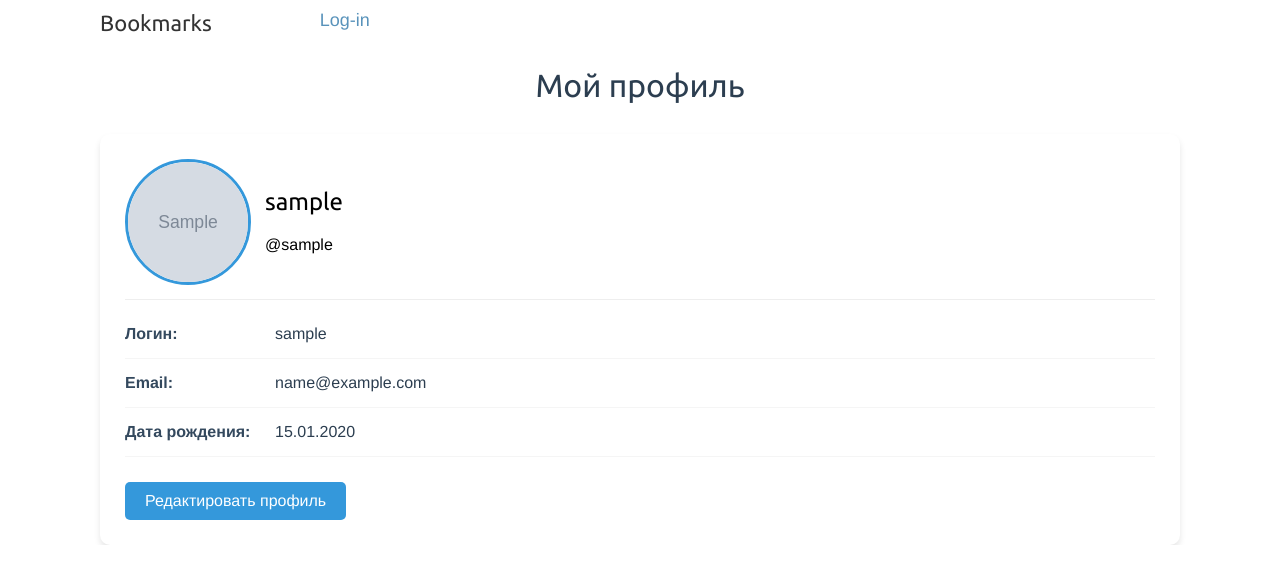
After one commit to Dmitriy3388/trofimovGI, a Django app: template warehouse/account/templates/account/profile.html in a window 1280 px wide. The commit adds this page. Shown: the top 584 px of the page. Run offline with Django 4.2, Linux system fonts and the light colour scheme; the template is opened without the code that fills it: most values are stand-ins (such as "Sample title", 1, 10 or a date in 2020); grey boxes marked "Sample" are stand-in pictures.

Commit message:
Стили профиля

```diff
--- /dev/null
+++ b/warehouse/account/static/css/base.css
@@ -0,0 +1,448 @@
+@import url(//fonts.googleapis.com/css?family=Ubuntu);
+
+body {
+    margin:0;
+    padding:0;
+    font-family:helvetica, sans-serif;
+}
+
+h1, h2, h3, h4, h5 , h6 {
+    font-family: 'Ubuntu', sans-serif; font-weight:normal;
+}
+
+a {
+    text-decoration:none;
+    color:#5993bb;
+}
+
+a:hover {
+    color:#77b6e2;
+}
+
+a.button, input[type="submit"] {
+    color:#fff;
+    background:#5993bb;
+    border-radius:4px;
+    padding:10px 20px;
+    font-size:14px;
+    border:0;
+}
+
+a.button.light {
+    color:#666;
+    background:#ededed;
+}
+
+.text-left {
+    text-align:left;
+}
+
+.text-right {
+    text-align:right;
+}
+
+table {
+    width:100%;
+    border-spacing:0;
+    border-collapse: collapse;
+}
+
+table th, table td {
+    text-align:left;
+    font-size:14px;
+    padding:10px;
+    margin:0;
+}
+
+tbody tr:nth-child(odd) {
+    background:#efefef;
+}
+
+tbody tr.subtotal {
+    background:#ccc;
+}
+
+thead th, tbody tr.total {
+    background:#5993bb;
+    color:#fff;
+    font-weight:bold;
+}
+
+table.ordercart {
+    margin-bottom:40px;
+}
+
+table.ordercart img {
+    width:180px;
+}
+
+tbody td.num {
+    text-align:right;
+}
+
+td input[type="submit"] {
+    font-size:12px;
+    padding:4px 10px;
+}
+
+form p label, form p input {
+    float:left;
+    clear:both;
+}
+
+form p label {
+    font-size:14px;
+    padding-bottom:4px;
+}
+
+form p input {
+    width:300px;
+    font-size:13px;
+    margin-bottom:10px;
+    padding:10px 12px;
+    border:0;
+    background:#efefef;
+    color:#666;
+    border-radius:4px;
+}
+
+ul.errorlist {
+   float:left;
+   color:#ff0000;
+   clear:both;
+   font-size:13px;
+   margin:0 0 0 10px;
+   padding:10px 0;
+}
+
+
+#header {
+    padding:10px 100px;
+    font-size:18px;
+    overflow:auto;
+}
+
+#subheader {
+    background:#ececec;
+    color:#444;
+    padding:15px 100px;
+    overflow:auto;
+}
+
+#header .logo {
+    font-family: 'Ubuntu', sans-serif;
+    float:left;
+    color:#333;
+    font-size:22px;
+    margin-right:10%;
+}
+
+#subheader .ordercart {
+    float:right;
+    padding-top:4px;
+}
+
+#content {
+    padding:0 100px;
+    overflow:hidden;
+}
+
+#sidebar {
+    width:220px;
+    padding:30px 20px 0 0;
+    float:left;
+}
+
+#sidebar ul{
+    margin:0;
+    padding:0;
+}
+
+#sidebar ul li {
+    margin:0;
+    list-style:none;
+    padding:10px 14px;
+}
+
+#sidebar ul li a {
+    display:block;
+}
+
+#sidebar ul li.selected {
+    background:#5993bb;
+    border-radius:4px;
+}
+
+#sidebar ul li.selected a {
+    color:#fff;
+}
+
+#main {
+    float:left;
+    width: 96%;
+    margin-right:-220px;
+    overflow:hidden;
+}
+
+.material-list-compact {
+    float: left;
+    width: 96%;
+    margin-right: -220px;
+    overflow: hidden;
+}
+
+.material-list-compact .material-card {
+    display: flex;
+    align-items: center;
+    margin-bottom: 10px;
+    padding: 8px 12px;
+    border: 1px solid #e0e0e0;
+    border-radius: 4px;
+    background: #fff;
+    transition: all 0.2s ease;
+}
+
+.material-list-compact .material-card:hover {
+    border-color: #5993bb;
+    box-shadow: 0 1px 3px rgba(0,0,0,0.1);
+}
+
+.material-list-compact .material-image {
+    width: 60px;
+    min-width: 60px;
+    height: 60px;
+    margin-right: 12px;
+    overflow: hidden;
+    display: flex;
+    align-items: center;
+    justify-content: center;
+    background: #f5f5f5;
+    border-radius: 3px;
+}
+
+.material-list-compact .material-image img {
+    max-width: 100%;
+    max-height: 100%;
+    object-fit: contain;
+}
+
+.material-list-compact .material-details {
+    flex-grow: 1;
+    display: flex;
+    align-items: center;
+    flex-wrap: wrap;
+    gap: 15px;
+}
+
+.material-list-compact .material-details h2 {
+    margin: 0;
+    font-size: 15px;
+    width: 200px;
+    white-space: nowrap;
+    overflow: hidden;
+    text-overflow: ellipsis;
+}
+
+.material-list-compact .material-details h2 a {
+    color: #333;
+}
+
+.material-list-compact .material-details h2 a:hover {
+    color: #5993bb;
+}
+
+.material-list-compact .price {
+    font-size: 15px;
+    color: #e67e22;
+    font-weight: bold;
+    min-width: 80px;
+}
+
+.material-list-compact .stock-info {
+    display: flex;
+    gap: 15px;
+    margin-left: auto;
+}
+
+.material-list-compact .stock-item {
+    display: flex;
+    flex-direction: column;
+    align-items: center;
+    min-width: 50px;
+}
+
+.material-list-compact .label {
+    font-size: 10px;
+    color: #777;
+    margin-bottom: 2px;
+    text-transform: uppercase;
+}
+
+.material-list-compact .value {
+    font-size: 13px;
+    font-weight: bold;
+}
+
+.material-list-compact .in-stock {
+    color: #27ae60;
+}
+
+.material-list-compact .out-of-stock {
+    color: #e74c3c;
+}
+
+.material-list-compact .warning {
+    color: #f39c12;
+}
+
+/* Адаптация для мобильных */
+@media (max-width: 768px) {
+    .material-list-compact .material-details {
+        flex-direction: column;
+        align-items: flex-start;
+        gap: 5px;
+    }
+
+    .material-list-compact .stock-info {
+        width: 100%;
+        justify-content: space-between;
+        margin-top: 8px;
+        margin-left: 0;
+    }
+
+    .material-list-compact .stock-item {
+        min-width: auto;
+    }
+}
+
+.material-detail {
+    text-align:justify;
+}
+
+.material-detail .price {
+    color:#333;
+    font-size:28px;
+    font-weight:bold;
+}
+
+.material-detail img {
+    width:40%;
+    float:left;
+    padding:0 20px 20px 0;
+}
+
+.material-detail h1 {
+    margin-bottom:0;
+}
+
+.material-detail h2 {
+    margin-top:10px;
+}
+
+.order-form {
+    float:left;
+}
+
+.order-info {
+    float:right;
+    width:300px;
+    background:#efefef;
+    padding:10px 20px;
+    color:#333;
+    border-bottom:4px solid #5993bb;
+}
+
+.order-info h3 {
+    color:#5993bb;
+}
+
+.order-info ul li {
+    margin:0;
+    padding:0;
+    font-size:14px;
+}
+
+.order-info p {
+    font-weight:bold;
+    float:right;
+}
+
+.order-info span {
+    float:right;
+}
+
+.neg {
+    color:#dc1616;
+}
+
+.languages {
+   float:right;
+   padding-top:4px;
+   font-size:14px;
+}
+
+.languages ul {
+    list-style:none;
+    margin:0;
+    padding:0;
+    float:left;
+}
+
+.languages ul li {
+    float:left;
+    margin:0 0 0 10px;
+    font-size:14px;
+}
+
+.languages p {
+    float:left;
+    margin:0;
+}
+
+.recommendations {
+    clear:both;
+}
+
+.recommendations div {
+    float:left;
+}
+
+.recommendations img {
+    width:200px
+}
+
+.recommendations p {
+    clear:both;
+}
+
+.recommendations.ordercart {
+    width:60%;
+    float:left;
+    overflow:auto;
+}
+
+.recommendations.ordercart h3 {
+    margin-top:0;
+}
+
+.recommendations.ordercart .item {
+    margin-right:10px;
+}
+
+.recommendations.ordercart img {
+    width:120px;
+}
+
+/* braintree hosted fields */
+form div.field {
+    font-size:13px;
+    color:#666;
+    width:300px;
+    height:22px;
+    margin-bottom:10px;
+    padding:6px 12px;
+    border:0;
+    background:#efefef;
+    color:#666;
+    border-radius:4px;
+}
--- /dev/null
+++ b/warehouse/account/static/css/profile.css
@@ -0,0 +1,99 @@
+.profile-avatar-container {
+    position: relative;
+    width: 120px;
+    height: 120px;
+    margin-right: 20px;
+}
+
+.profile-avatar {
+    width: 100%;
+    height: 100%;
+    border-radius: 50%;
+    object-fit: cover;
+    border: 3px solid #3498db;
+}
+
+.no-photo {
+    background: #ecf0f1;
+    display: flex;
+    align-items: center;
+    justify-content: center;
+    color: #7f8c8d;
+    font-size: 36px;
+    font-weight: bold;
+}
+
+.initials {
+    transform: translateY(5px);
+}
+
+.profile-title {
+    color: #2c3e50;
+    text-align: center;
+    margin-bottom: 30px;
+}
+
+/* Карточка профиля */
+.profile-card {
+    background: white;
+    border-radius: 10px;
+    box-shadow: 0 4px 6px rgba(0, 0, 0, 0.1);
+    padding: 25px;
+}
+
+/* Шапка профиля */
+.profile-header {
+    display: flex;
+    align-items: center;
+    margin-bottom: 25px;
+    border-bottom: 1px solid #eee;
+    padding-bottom: 20px;
+}
+
+
+.profile-avatar.empty {
+    display: flex;
+    align-items: center;
+    justify-content: center;
+    background: #ecf0f1;
+    color: #7f8c8d;
+    font-size: 14px;
+}
+
+/* Детали профиля */
+.profile-details {
+    margin-bottom: 25px;
+}
+
+.detail-row {
+    display: flex;
+    margin-bottom: 15px;
+    padding-bottom: 15px;
+    border-bottom: 1px solid #f5f5f5;
+}
+
+.detail-label {
+    font-weight: bold;
+    color: #34495e;
+    width: 150px;
+}
+
+.detail-value {
+    color: #2c3e50;
+    flex-grow: 1;
+}
+
+/* Кнопка редактирования */
+.edit-button {
+    display: inline-block;
+    background: #3498db;
+    color: white;
+    padding: 10px 20px;
+    border-radius: 5px;
+    text-decoration: none;
+    transition: background 0.3s;
+}
+
+.edit-button:hover {
+    background: #2980b9;
+}
--- /dev/null
+++ b/warehouse/account/templates/account/profile.html
@@ -0,0 +1,56 @@
+{% extends "base.html" %}
+{% load static %}
+
+{% block title %}Мой профиль{% endblock %}
+
+{% block content %}
+<div class="profile-container">
+    <h1 class="profile-title">Мой профиль</h1>
+
+    <div class="profile-card">
+            <div class="profile-header">
+            <div class="profile-avatar-container">
+                {% if profile.photo and profile.photo.url %}
+                    <img src="{{ profile.photo.url }}"
+                        alt="Фото {{ profile.user.username }}"
+                        class="profile-avatar">
+                {% else %}
+                    <div class="profile-avatar no-photo">
+                        <span class="initials">{{ profile.user.username|first|upper }}</span>
+                    </div>
+                {% endif %}
+            </div>
+
+    <div class="profile-info">
+        <h2>{{ profile.user.get_full_name|default:profile.user.username }}</h2>
+        <p class="username">@{{ profile.user.username }}</p>
+    </div>
+</div>
+
+        <div class="profile-details">
+            <div class="detail-row">
+                <span class="detail-label">Логин:</span>
+                <span class="detail-value">{{ profile.user.username }}</span>
+            </div>
+
+            <div class="detail-row">
+                <span class="detail-label">Email:</span>
+                <span class="detail-value">{{ profile.user.email }}</span>
+            </div>
+
+            <div class="detail-row">
+                <span class="detail-label">Дата рождения:</span>
+                <span class="detail-value">
+                    {% if profile.date_of_birth %}
+                        {{ profile.date_of_birth|date:"d.m.Y" }}
+                    {% else %}
+                        Не указана
+                    {% endif %}
+                </span>
+            </div>
+        </div>
+
+        <a href="{% url 'account:edit' %}" class="edit-button">Редактировать профиль</a>
+    </div>
+</div>
+{% endblock %}
--- a/warehouse/account/templates/base.html
+++ b/warehouse/account/templates/base.html
@@ -3,6 +3,7 @@
 <html>
 <head>
   <title>{% block title %}{% endblock %}</title>
+  <link rel="stylesheet" href="{% static 'css/profile.css' %}">
   <link href="{% static "css/base.css" %}" rel="stylesheet">
 </head>
 <body>
--- a/warehouse/account/urls.py
+++ b/warehouse/account/urls.py
@@ -10,7 +10,7 @@ urlpatterns = [
     path('logout/', auth_views.LogoutView.as_view(), name='logout'),
     # change password urls
     path('', include('django.contrib.auth.urls')),
-    #path('', views.dashboard, name='dashboard'),
+    path('profile/', views.profile_view, name='profile'),
     path('register/', views.register, name='register'),
     path('edit/', views.edit, name='edit'),
 ]
--- a/warehouse/mebel/templates/mebel/base.html
+++ b/warehouse/mebel/templates/mebel/base.html
@@ -4,6 +4,7 @@
   <head>
     <meta charset="utf-8" />
     <title>{% block title %}Ware House{% endblock %}</title>
+    <link rel="stylesheet" href="{% static 'css/profile.css' %}">
     <link href="{% static "css/base.css" %}" rel="stylesheet">
   </head>
   <body>
--- a/warehouse/mebel/templates/mebel/main_dashboard.html
+++ b/warehouse/mebel/templates/mebel/main_dashboard.html
@@ -8,6 +8,7 @@
   <p>
     Welcome to your dashboard. You can <a href="{% url "account:edit" %}">edit your profile</a> or <a href="{% url "account:password_change" %}">change your password</a>.
   </p>
+    <a href="{% url 'account:profile' %}" class="btn btn-primary">Мой профиль</a>
     <a href="{% url 'orders:order_create' %}" class="btn btn-primary">Создание заказа</a>
     <a href="{% url 'mebel:material_list' %}" class="btn btn-primary">Просмотр Материалов</a>
     <a href="{% url 'orders:order_list' %}" class="btn btn-primary">Просмотр Заказов</a>
--- a/warehouse/warehouse/settings.py
+++ b/warehouse/warehouse/settings.py
@@ -21,6 +21,7 @@ EMAIL_USE_TLS = True
 # Режим отладки
 DEBUG = os.getenv('DEBUG') == 'True'
 
+STATIC_URL = '/static/'
 STATIC_ROOT = BASE_DIR / 'static'
 # Настройки БД
 DATABASES = {
```
Also changed, not shown: warehouse/static/css/profile.css (added, +86 -0 lines), warehouse/account/static/img/no_image.png (added).
